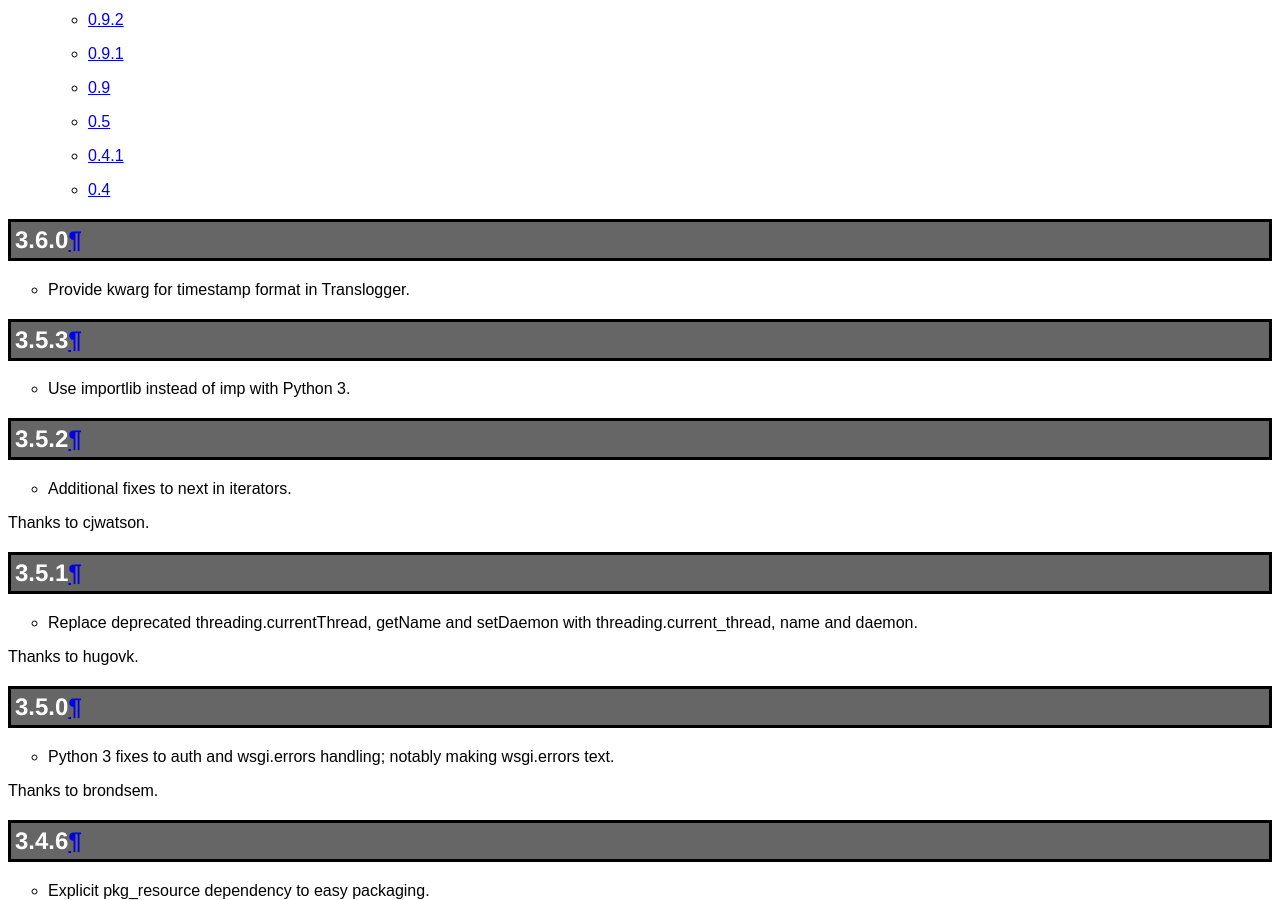
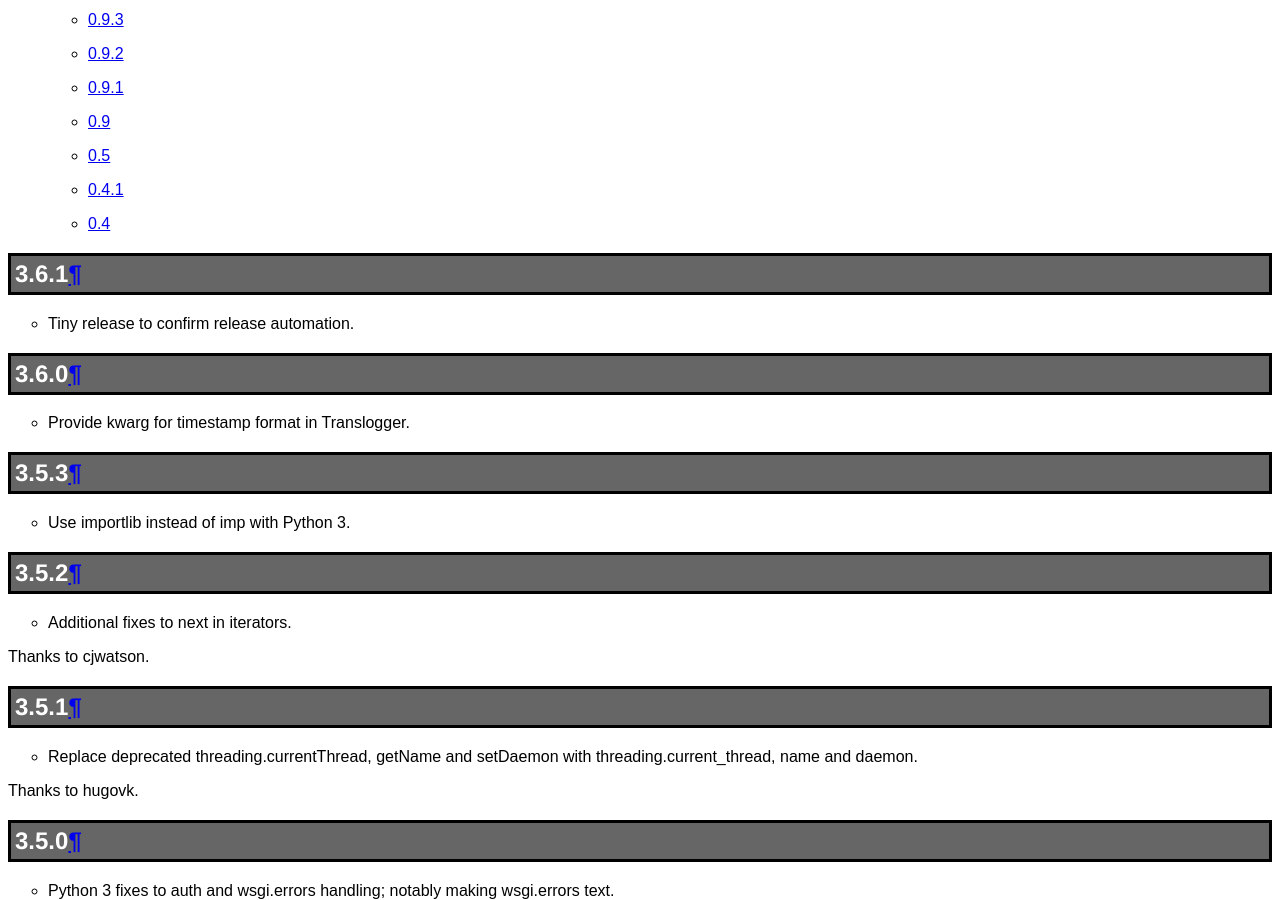
Before and after one commit to pasteorg/paste, a Sphinx documentation site: the page built from docs/news.txt, in a window 1280 px wide and 900 px high, scrolled down 2349 px. Built offline with Sphinx 7.4.7, drawn with Linux system fonts in a browser that asks for light colours.

Commit message:
release 3.6.1 to verify automation

```diff
--- a/docs/news.txt
+++ b/docs/news.txt
@@ -2,6 +2,11 @@
 ====
 
 .. contents::
+
+3.6.1
+-----
+
+* Tiny release to confirm release automation.
 
 3.6.0
 -----
--- a/setup.py
+++ b/setup.py
@@ -7,7 +7,7 @@
 #
 # The final step will release to pypi and to Github
 
-__version__ = '3.6.0'
+__version__ = '3.6.1'
 
 from setuptools import setup, find_packages
 import sys, os
```
